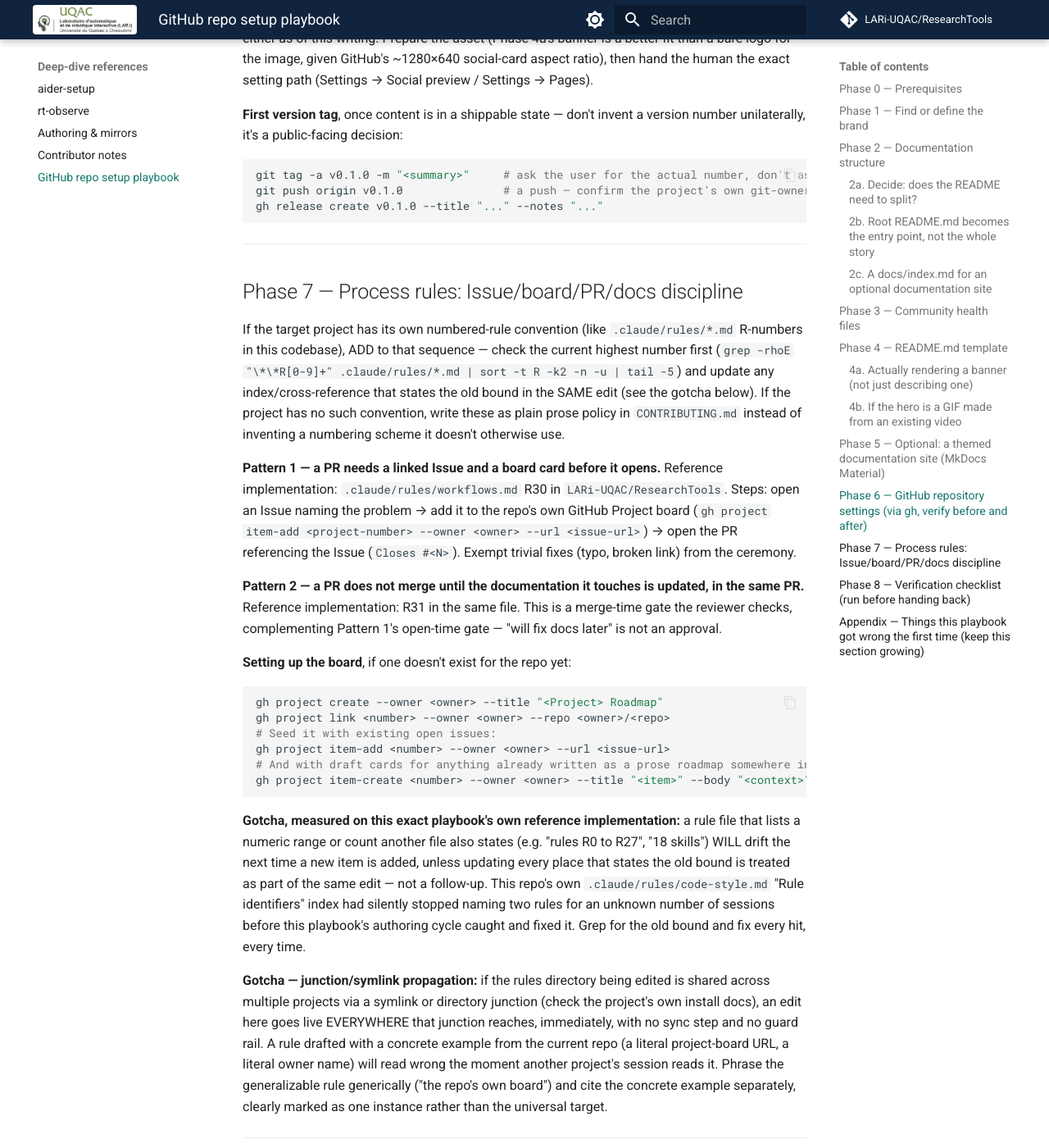
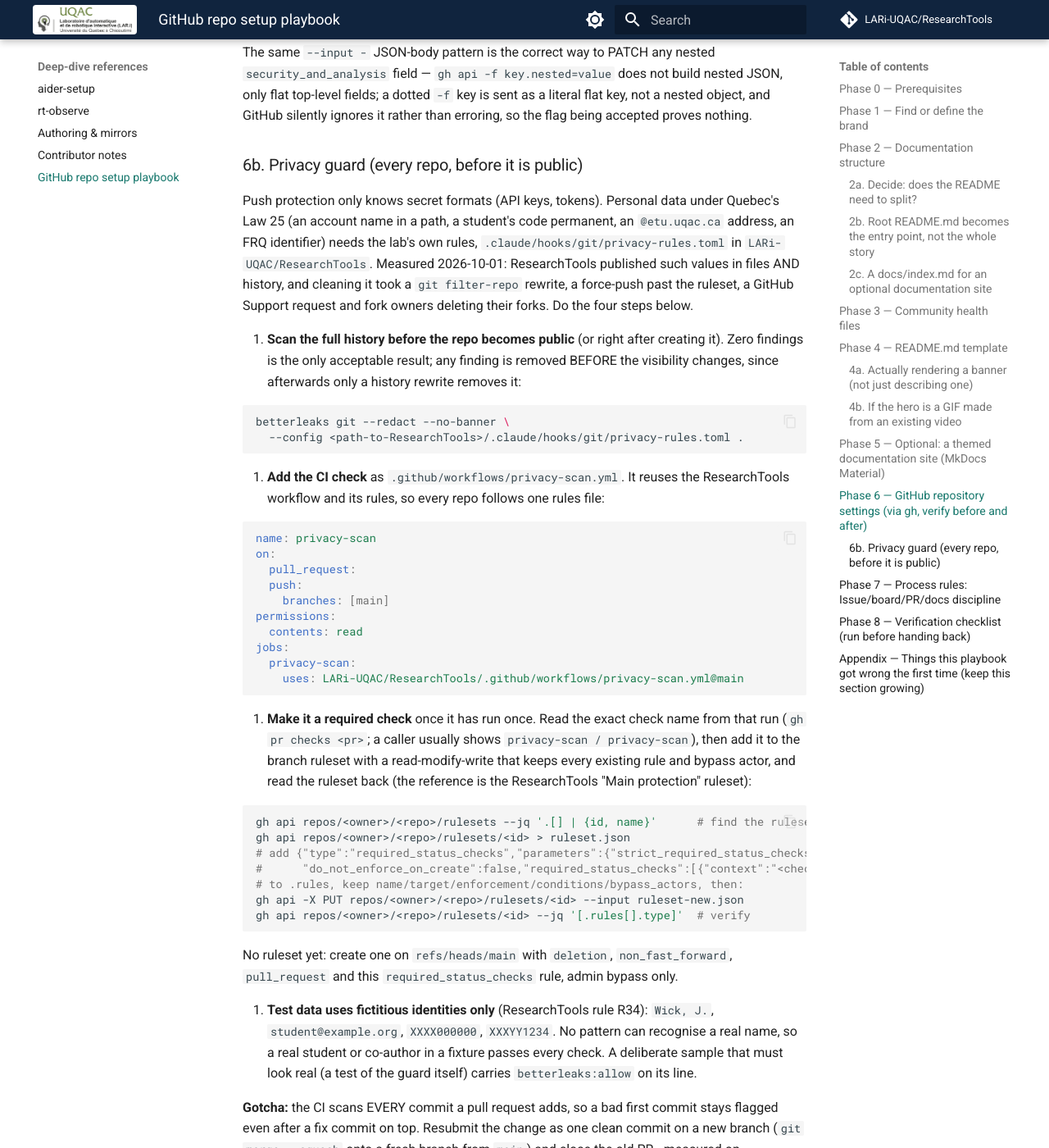
Before and after one commit to LARi-UQAC/ResearchTools, an MkDocs documentation site: the page built from docs/github-repo-setup-playbook.md, in a window 1280 px wide and 1400 px high, scrolled down 8869 px. Shown: the whole window at 82% size. Built offline with MkDocs 1.6.1 and Material for MkDocs 9.7.7, drawn with Linux system fonts in a browser that asks for light colours; comment, search, counter and statistics services are not loaded; some of the changed text lies outside the part shown.

Commit message:
docs(playbook): privacy guard steps for every new repository (Phase 6b)
The new-repository playbook covered secret scanning and push protection only,
which recognise secret formats, not personal data. Adds: the machine guard as a
Phase 0 prerequisite; Phase 6b (full-history scan before going public, the
privacy-scan caller workflow, the required check with a read-modify-write of the
ruleset, fictitious test identities, the every-commit CI gotcha); Phase 8
read-back items; the 2026-10-01 lesson in the appendix.

Co-Authored-By: Claude Opus 5.5 <noreply@anthropic.com>

````diff
--- a/docs/github-repo-setup-playbook.md
+++ b/docs/github-repo-setup-playbook.md
@@ -12,7 +12,9 @@ than inventing one — read the cited file, don't guess its shape.
 organized, how contributions flow). It does NOT cover the lab's language/style/security rules
 for the *content* of the code or prose itself — those live in `.claude/rules/*.md` of each
 project and are out of scope here. If the target repo has its own `.claude/rules/`, read it
-first; nothing in this playbook overrides it.
+first; nothing in this playbook overrides it. One exception is in scope for every repo: the
+privacy guard (Phase 6b), because a public repo that publishes personal data can only be
+cleaned by rewriting its history.
 
 **Do not fabricate.** Every badge, count, and claim below must be verified against the actual
 repo before being written (file counts, chapter counts, license, existing assets). A number
@@ -37,6 +39,10 @@ gh api user --jq .login # confirms which account is actually authenticated
   Windows with `scoop` available: `scoop install ffmpeg-essentials`.
 - If the plan includes a themed documentation site: Python 3 for a **dedicated** virtualenv
   (never reuse a project's own test/runtime venv for doc tooling — see Phase 5).
+- The machine's privacy guard is active, so nothing personal is committed while the repo is
+  being built: `git config --global core.hooksPath` must print `~/.config/git/hooks`, and
+  `betterleaks version` must answer. If not, install it from a ResearchTools clone:
+  `winget install Betterleaks.Betterleaks`, then `.\.claude\hooks\git\install-git-hooks.ps1`.
 - Ask the user, don't guess, before starting: does this repo already have a `CONTRIBUTING.md`,
   design assets, or a documented brand? Overwriting existing work without checking is worse
   than a slow start.
@@ -295,7 +301,8 @@ folder is wasted effort.
    (add `--strict` to fail on any warning, useful for a first pass, but expect and accept two
    categories of warning as informational rather than bugs — see the gotchas below).
 
-5. **No CI/CD if the project has a "no automated pipeline" policy**: publish with a manual
+5. **No CI/CD if the project has a "no automated pipeline" policy** (the privacy-scan workflow
+   of Phase 6b is the one exception, in every repo): publish with a manual
    `mkdocs gh-deploy` (pushes a `gh-pages` branch by hand) rather than a GitHub Actions
    workflow. Document the manual command in `docs/index.md`. Enabling the Pages *setting*
    itself (Settings → Pages → Deploy from branch → `gh-pages`) is a repo-settings change for
@@ -361,6 +368,69 @@ The same `--input -` JSON-body pattern is the correct way to PATCH any nested
 `security_and_analysis` field — `gh api -f key.nested=value` does not build nested JSON, only
 flat top-level fields; a dotted `-f` key is sent as a literal flat key, not a nested object, and
 GitHub silently ignores it rather than erroring, so the flag being accepted proves nothing.
+
+### 6b. Privacy guard (every repo, before it is public)
+
+Push protection only knows secret formats (API keys, tokens). Personal data under Quebec's
+Law 25 (an account name in a path, a student's code permanent, an `@etu.uqac.ca` address, an
+FRQ identifier) needs the lab's own rules, `.claude/hooks/git/privacy-rules.toml` in
+`LARi-UQAC/ResearchTools`. Measured 2026-10-01: ResearchTools published such values in files
+AND history, and cleaning it took a `git filter-repo` rewrite, a force-push past the ruleset,
+a GitHub Support request and fork owners deleting their forks. Do the four steps below.
+
+1. **Scan the full history before the repo becomes public** (or right after creating it).
+   Zero findings is the only acceptable result; any finding is removed BEFORE the visibility
+   changes, since afterwards only a history rewrite removes it:
+
+   ```bash
+   betterleaks git --redact --no-banner \
+     --config <path-to-ResearchTools>/.claude/hooks/git/privacy-rules.toml .
+   ```
+
+2. **Add the CI check** as `.github/workflows/privacy-scan.yml`. It reuses the ResearchTools
+   workflow and its rules, so every repo follows one rules file:
+
+   ```yaml
+   name: privacy-scan
+   on:
+     pull_request:
+     push:
+       branches: [main]
+   permissions:
+     contents: read
+   jobs:
+     privacy-scan:
+       uses: LARi-UQAC/ResearchTools/.github/workflows/privacy-scan.yml@main
+   ```
+
+3. **Make it a required check** once it has run once. Read the exact check name from that
+   run (`gh pr checks <pr>`; a caller usually shows `privacy-scan / privacy-scan`), then add it
+   to the branch ruleset with a read-modify-write that keeps every existing rule and bypass
+   actor, and read the ruleset back (the reference is the ResearchTools "Main protection"
+   ruleset):
+
+   ```bash
+   gh api repos/<owner>/<repo>/rulesets --jq '.[] | {id, name}'      # find the ruleset id
+   gh api repos/<owner>/<repo>/rulesets/<id> > ruleset.json
+   # add {"type":"required_status_checks","parameters":{"strict_required_status_checks_policy":false,
+   #      "do_not_enforce_on_create":false,"required_status_checks":[{"context":"<check name>"}]}}
+   # to .rules, keep name/target/enforcement/conditions/bypass_actors, then:
+   gh api -X PUT repos/<owner>/<repo>/rulesets/<id> --input ruleset-new.json
+   gh api repos/<owner>/<repo>/rulesets/<id> --jq '[.rules[].type]'  # verify
+   ```
+
+   No ruleset yet: create one on `refs/heads/main` with `deletion`, `non_fast_forward`,
+   `pull_request` and this `required_status_checks` rule, admin bypass only.
+
+4. **Test data uses fictitious identities only** (ResearchTools rule R34): `Wick, J.`,
+   `student@example.org`, `XXXX000000`, `XXXYY1234`. No pattern can recognise a real name, so
+   a real student or co-author in a fixture passes every check. A deliberate sample that must
+   look real (a test of the guard itself) carries `betterleaks:allow` on its line.
+
+**Gotcha:** the CI scans EVERY commit a pull request adds, so a bad first commit stays
+flagged even after a fix commit on top. Resubmit the change as one clean commit on a new
+branch (`git merge --squash` onto a fresh branch from `main`) and close the old PR - measured
+on ResearchTools PR #39, replaced by #40.
 
 **Social preview image and enabling the Pages setting itself are web-UI-only** — no API path
 for either as of this writing. Prepare the asset (Phase 4a's banner is a better fit than a
@@ -454,6 +524,11 @@ concrete example separately, clearly marked as one instance rather than the univ
       output directory if this is a recurring pattern, so it can't be accidentally committed
       again — this repo found one such file that had been sitting committed since an earlier,
       unrelated session.
+- [ ] Privacy guard (Phase 6b), each item READ BACK, not assumed:
+  - full-history `betterleaks git` scan with the lab rules: zero findings;
+  - `security_and_analysis` shows secret scanning AND push protection `enabled`;
+  - the `privacy-scan` check is green on a real pull request;
+  - the branch ruleset lists that check under `required_status_checks`.
 - [ ] Respect the project's own git-ownership norm. Some projects want the session to commit
       and push freely; others want every commit/push left to the human. This is NOT
       universal and can change mid-session — if told "let me commit and push myself," that
@@ -480,3 +555,7 @@ repeat them:
 - Assumed a differently-named file (`LogoLARI_FINAL.png` vs `LogoLARI_trim.png`) sitting at
   the repo root was dead duplicate weight without checking — it was referenced by a separate
   pipeline. Grep before proposing a deletion, every time.
+- Treated secret scanning + push protection as the whole of "security" for a public repo.
+  On 2026-10-01 ResearchTools was found publishing an account name, a machine path,
+  code-permanent-shaped values, student emails and a real name in files and history - none of
+  which push protection recognises. Phase 6b exists because of it.
````
